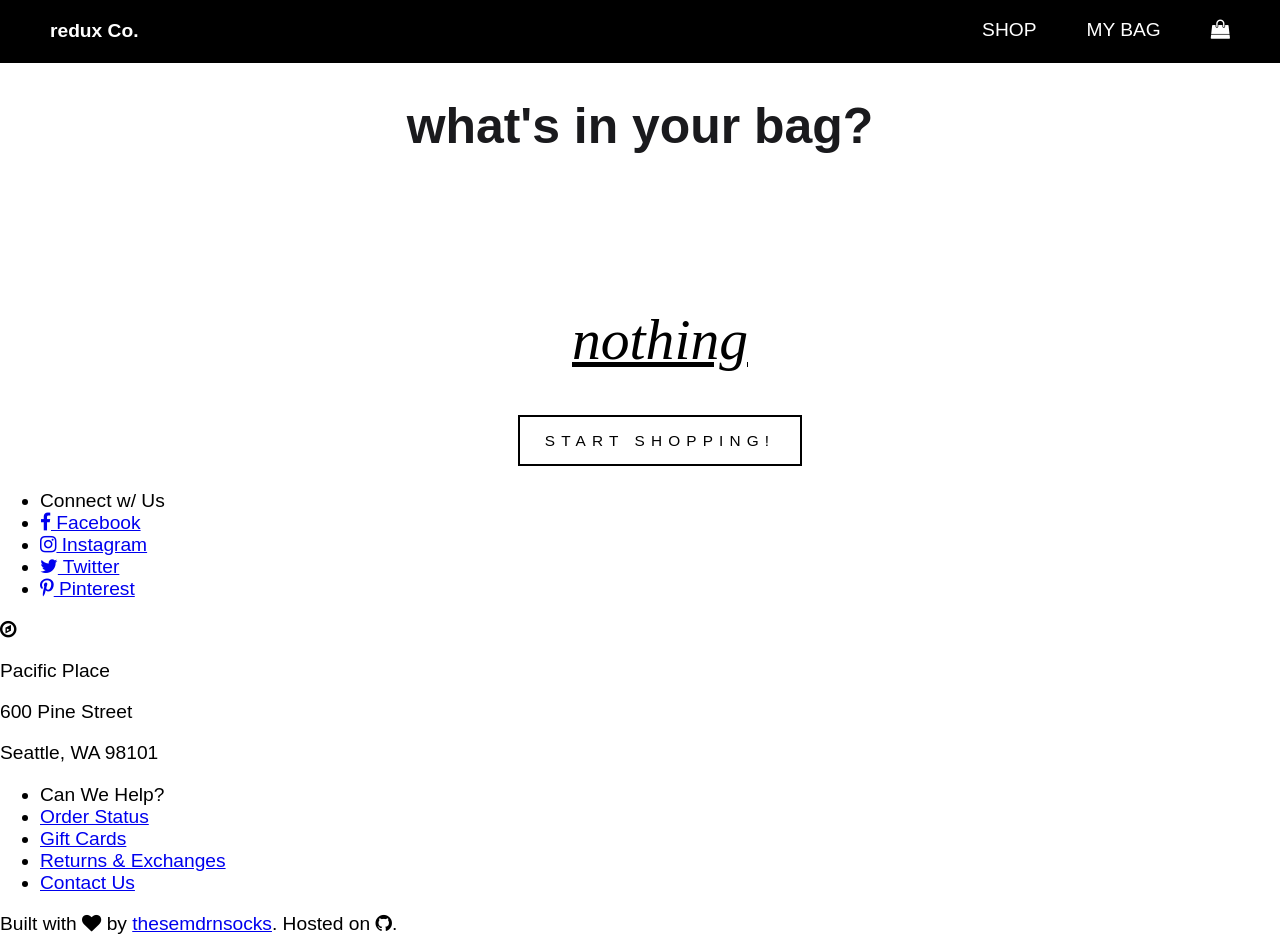
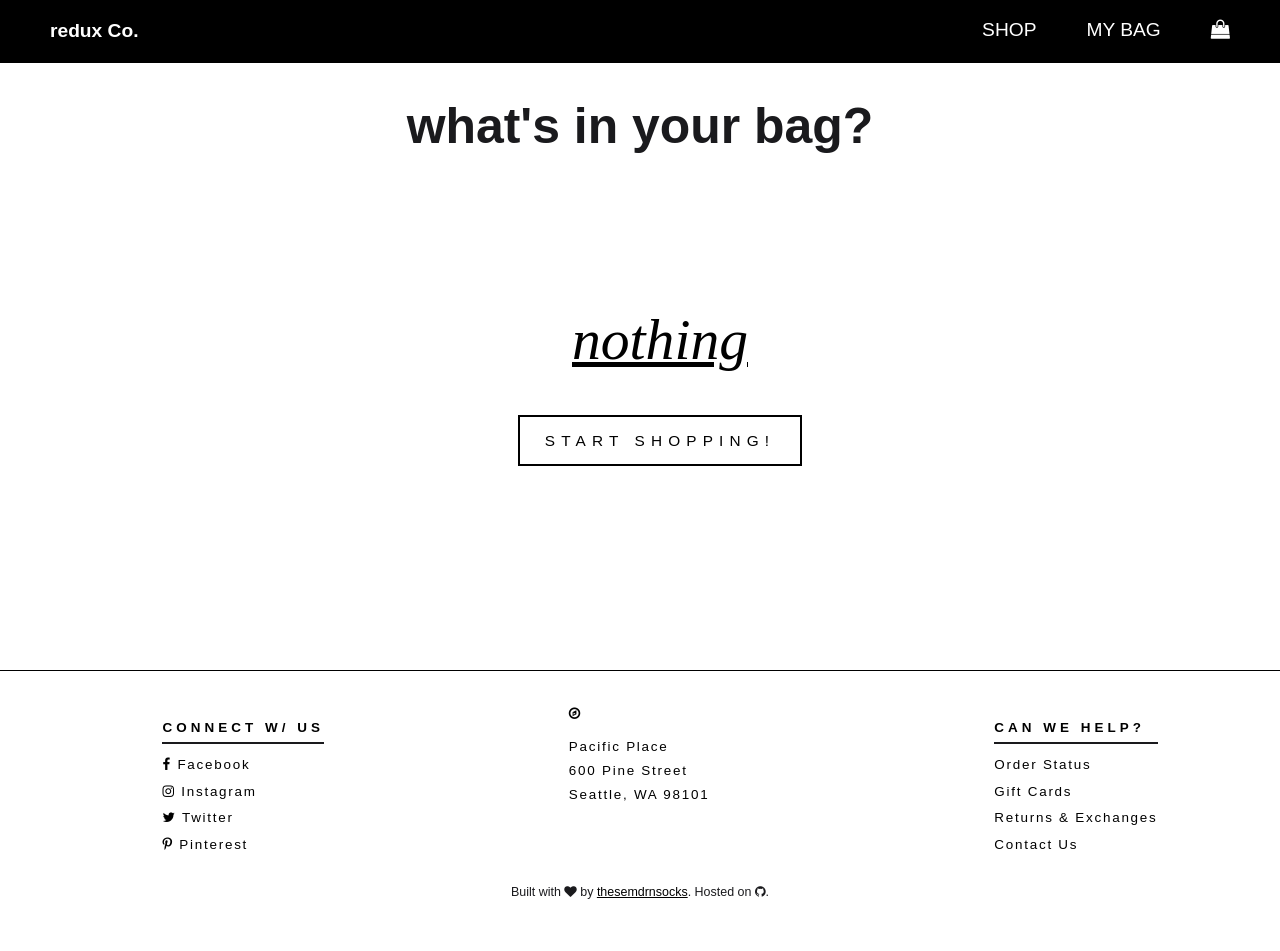
Before and after one commit to jenna-m/redux-co, a React (Create React App) app: page /cart in a window 1280 px wide. Shown: the top 951 px of the page. After the commit the page ends 912 px from the top, so only its background shows below. Built offline with nearby package versions, Linux system fonts and the light colour scheme.

Commit message:
Update App.css

```diff
--- a/src/App.css
+++ b/src/App.css
@@ -6,12 +6,21 @@ body {
   font-size: 1.2em;
 }
 
+li {
+  list-style: none;
+}
+
 h1 {
   margin-bottom: 75px;
   font-size: 2.6em;
   color: #1a1a1d;
   text-transform: lowercase;
   text-align: center;
+}
+
+a {
+  color: #000000;
+  text-decoration: none;
 }
 
 .button {
@@ -67,7 +76,6 @@ h1 {
   display: flex;
   justify-content: flex-end;
   margin-right: 50px;
-  list-style: none;
 }
 
 .menu a {
@@ -84,13 +92,56 @@ h1 {
 }
 
 
-/* Shopping cart FA icon */
-.cart-icon a {
+/* Shopping bag FA icon */
+.bag-ico a a:hover {
   border-bottom: 0px;
 }
 
-.cart-icon a:hover {
+.bag-ico a:hover {
   border-bottom: 0px;
+}
+
+
+/* Footer section */
+.footer {
+  border-top: 1px solid #000000;
+  margin-top: 200px;
+  padding-top: 30px;
+  display: flex;
+  flex-wrap: wrap;
+  flex-direction: row;
+  justify-content: space-around;
+  align-content: center;
+  font-size: .7em;
+  line-height: 2em;
+  letter-spacing: .13em;
+}
+
+.heading {
+  margin-bottom: 8px;
+  text-transform: uppercase;
+  letter-spacing: .3em;
+  font-weight: 600;
+  border-bottom: 2px solid #1a1a1d;
+}
+
+.address {
+  line-height: .8em;
+}
+
+.github {
+  display: flex;
+  justify-content: center;
+  font-size: .65em;
+  color: #1a1a1d;
+}
+
+.github a {
+  text-decoration: underline;
+}
+
+.github a:hover {
+  text-decoration: none;
 }
 
 
@@ -155,7 +206,6 @@ h1 {
 .cart-item-card {
   display: flex;
   flex-wrap: wrap;
-  list-style: none;
   width: 575px;
 }
 
@@ -234,7 +284,6 @@ h1 {
 }
 
 .shipping-item {
-  list-style: none;
   margin: 0 auto;
   display: inline-block;
 }
```
